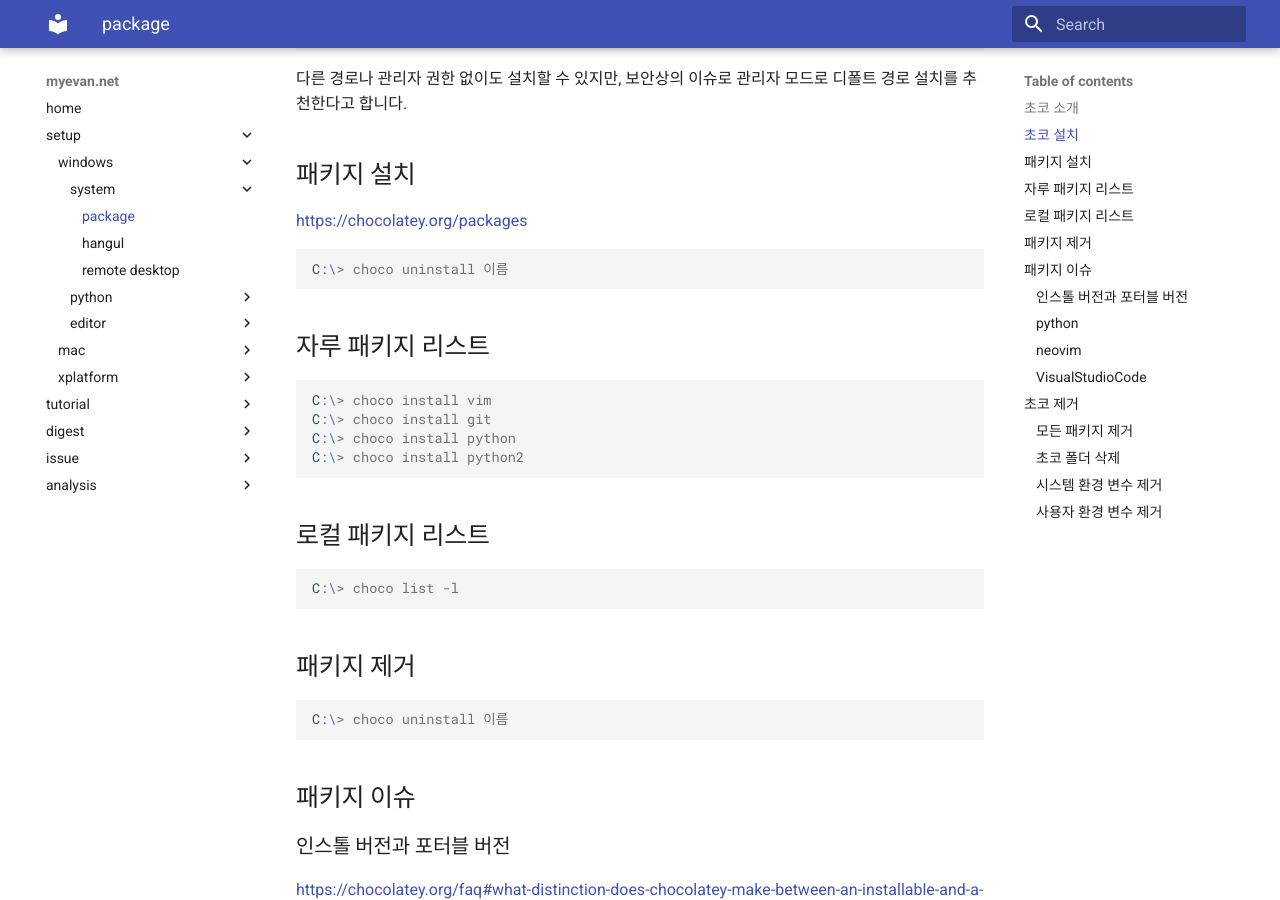
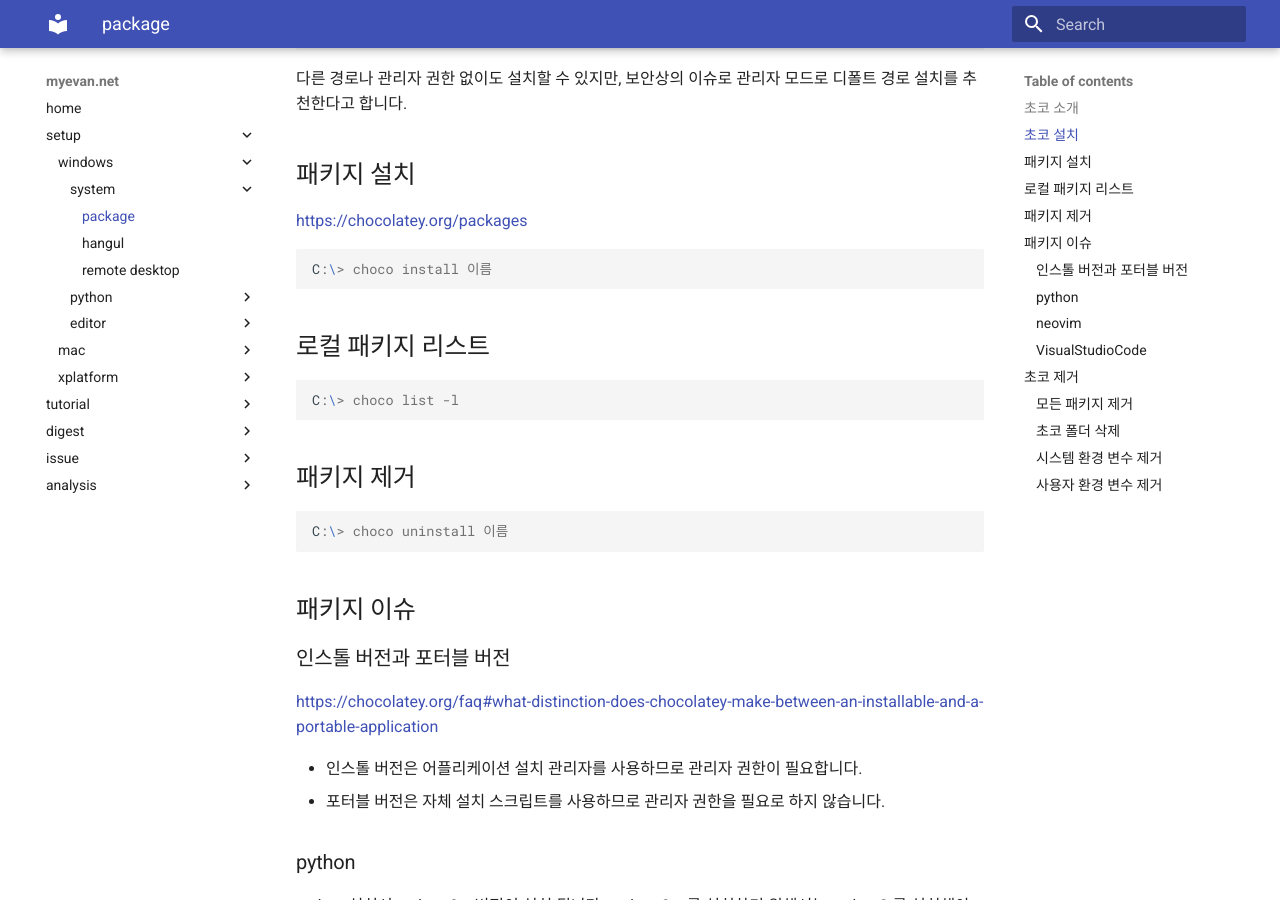
Before and after one commit to myevan/myevan-home, an MkDocs documentation site: the page built from docs/windows_package_management.md, in a window 1280 px wide and 900 px high, scrolled down 560 px. Built offline with MkDocs 1.6.1 and Material for MkDocs 9.7.7, drawn with Linux system fonts in a browser that asks for light colours; old or Windows-style settings are respelled for this version of MkDocs.

Commit message:
윈도우 패키지 관리 오타 수정

````diff
--- a/docs/windows_package_management.md
+++ b/docs/windows_package_management.md
@@ -29,16 +29,7 @@ C:\> dir C:\ProgramData\chocolatey
 <https://chocolatey.org/packages>
 
 ```bat
-C:\> choco uninstall 이름
-```
-
-## 자루 패키지 리스트
-
-```bat
-C:\> choco install vim
-C:\> choco install git
-C:\> choco install python
-C:\> choco install python2
+C:\> choco install 이름
 ```
 
 ## 로컬 패키지 리스트
````
